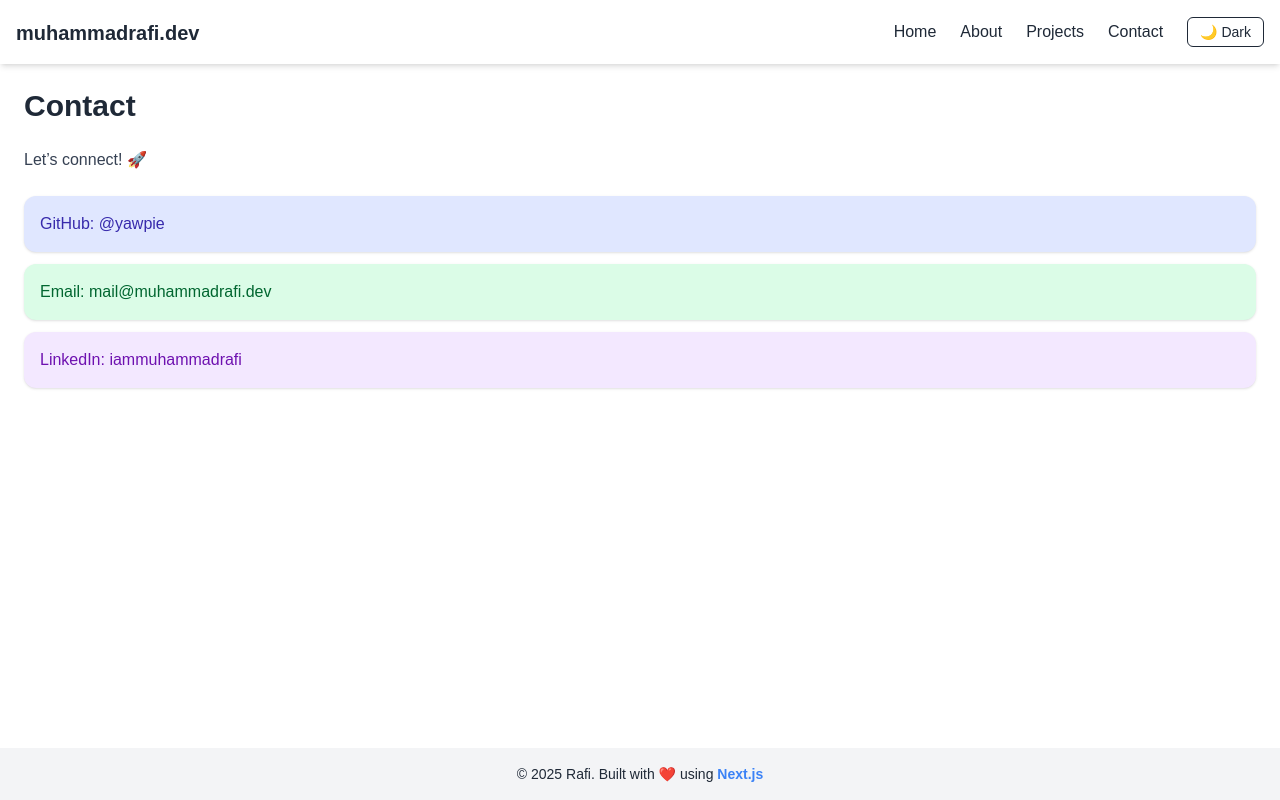
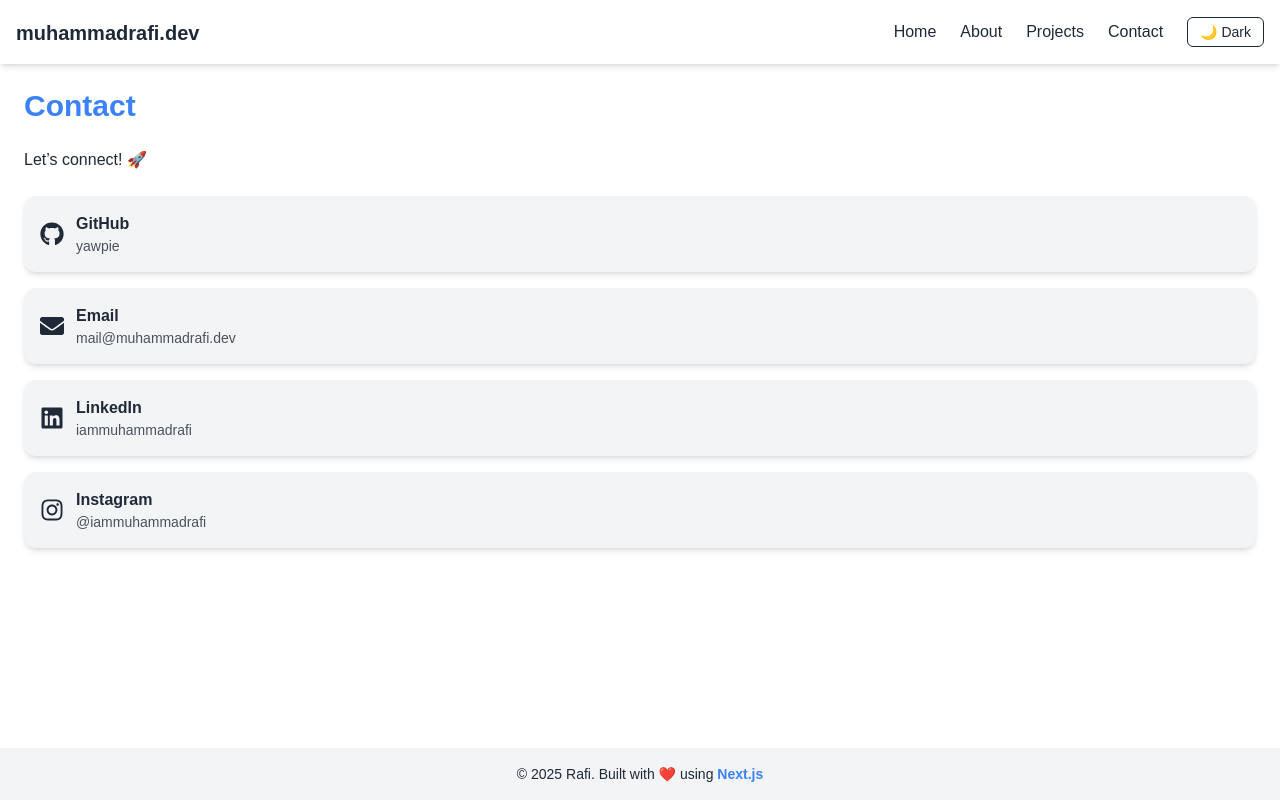
Before and after one commit to yawpie/profile-website, a Next.js app: page /contact in a window 1280 px wide. Built offline with nearby package versions, Linux system fonts and the light colour scheme.

Commit message:
small changes to fix color issue

```diff
--- a/package.json
+++ b/package.json
@@ -12,7 +12,8 @@
     "next": "15.5.0",
     "next-themes": "^0.4.6",
     "react": "19.1.0",
-    "react-dom": "19.1.0"
+    "react-dom": "19.1.0",
+    "react-icons": "^5.5.0"
   },
   "devDependencies": {
     "@tailwindcss/postcss": "^4",
--- a/src/components/Navbar.tsx
+++ b/src/components/Navbar.tsx
@@ -46,7 +46,7 @@ export default function Navbar() {
               onClick={() =>
                 setTheme(resolvedTheme === "dark" ? "light" : "dark")
               }
-              className="px-3 py-1 rounded-md border border-[var(--foreground)] text-[var(--foreground)] text-sm transition-colors duration-500 hover:bg-[var(--foreground)] hover:text-[var(--background)]"
+              className="px-3 py-1 rounded-md border border-[var(--foreground)] text-[var(--foreground)] text-sm hover:bg-[var(--foreground)] hover:text-[var(--background)]"
             >
               {resolvedTheme === "dark" ? "☀️ Light" : "🌙 Dark"}
             </button>
--- /dev/null
+++ b/src/lib/github.ts
@@ -0,0 +1,103 @@
+// // lib/github.ts
+// export async function getPinnedRepos() {
+//   const query = `
+//     {
+//       user(login: "yawpie") {
+//         pinnedItems(first: 6, types: REPOSITORY) {
+//           nodes {
+//             ... on Repository {
+//               name
+//               description
+//               url
+//               stargazerCount
+//               forkCount
+//               primaryLanguage {
+//                 name
+//                 color
+//               }
+//             }
+//           }
+//         }
+//       }
+//     }
+//   `;
+
+//   const res = await fetch("https://api.github.com/graphql", {
+//     method: "POST",
+//     headers: {
+//       Authorization: `Bearer ${process.env.GITHUB_TOKEN}`,
+//       "Content-Type": "application/json",
+//     },
+//     body: JSON.stringify({ query }),
+//     next: { revalidate: 3600 }, // ISR 1 jam
+//   });
+
+//   const data = await res.json();
+//   console.log(data);
+
+//   return data.data.user.pinnedItems.nodes;
+// }
+
+
+// lib/github.ts
+
+export interface Repo {
+  name: string;
+  description: string;
+  url: string;
+  stargazerCount: number;
+  forkCount: number;
+  primaryLanguage?: {
+    name: string;
+    color: string;
+  };
+}
+
+export async function getPinnedRepos(): Promise<Repo[]> {
+  const query = `
+    {
+      user(login: "yawpie") {
+        pinnedItems(first: 6, types: REPOSITORY) {
+          nodes {
+            ... on Repository {
+              name
+              description
+              url
+              stargazerCount
+              forkCount
+              primaryLanguage {
+                name
+                color
+              }
+            }
+          }
+        }
+      }
+    }
+  `;
+
+  const res = await fetch("https://api.github.com/graphql", {
+    method: "POST",
+    headers: {
+      Authorization: `Bearer ${process.env.GITHUB_TOKEN}`,
+      "Content-Type": "application/json",
+    },
+    body: JSON.stringify({ query }),
+    // ✅ Revalidate setiap 1 jam (ISR)
+    next: { revalidate: 3600 },
+  });
+
+  if (!res.ok) {
+    throw new Error(`GitHub API error: ${res.status} ${res.statusText}`);
+  }
+
+  const data = await res.json();
+
+  // Error handling GraphQL
+  if (data.errors) {
+    console.error("GitHub GraphQL Errors:", data.errors);
+    throw new Error("Failed to fetch pinned repositories");
+  }
+
+  return data?.data?.user?.pinnedItems?.nodes ?? [];
+}
--- a/src/pages/contact.tsx
+++ b/src/pages/contact.tsx
@@ -1,51 +1,76 @@
 import { motion } from "framer-motion";
+import { FaGithub, FaEnvelope, FaLinkedin, FaInstagram } from "react-icons/fa";
 
 export default function Contact() {
+  const contacts = [
+    {
+      name: "GitHub",
+      href: "https://github.com/yawpie",
+      text: "yawpie",
+      icon: <FaGithub />,
+      bg: "bg-[var(--secondary)]",
+      textColor: "text-[var(--secondary-foreground)]",
+      hover: "hover:bg-[var(--accent)] hover:text-[var(--accent-foreground)]",
+    },
+    {
+      name: "Email",
+      href: "mailto:mail@muhammadrafi.dev",
+      text: "mail@muhammadrafi.dev",
+      icon: <FaEnvelope />,
+      bg: "bg-[var(--secondary)]",
+      textColor: "text-[var(--secondary-foreground)]",
+      hover: "hover:bg-[var(--accent)] hover:text-[var(--accent-foreground)]",
+    },
+    {
+      name: "LinkedIn",
+      href: "https://www.linkedin.com/in/iammuhammadrafi/",
+      text: "iammuhammadrafi",
+      icon: <FaLinkedin />,
+      bg: "bg-[var(--secondary)]",
+      textColor: "text-[var(--secondary-foreground)]",
+      hover: "hover:bg-[var(--accent)] hover:text-[var(--accent-foreground)]",
+    },
+    {
+      name: "Instagram",
+      href: "https://instagram.com/iammuhammadrafi",
+      text: "@iammuhammadrafi",
+      icon: <FaInstagram />,
+      bg: "bg-[var(--secondary)]",
+      textColor: "text-[var(--secondary-foreground)]",
+      hover: "hover:bg-[var(--accent)] hover:text-[var(--accent-foreground)]",
+    },
+  ];
+
   return (
     <motion.section
       initial={{ y: 30, opacity: 0 }}
       animate={{ y: 0, opacity: 1 }}
       transition={{ duration: 0.6 }}
     >
-      <h2 className="text-3xl font-bold mb-6">Contact</h2>
-      <p className="mb-6 text-gray-700 dark:text-gray-300">
-        Let’s connect! 🚀
-      </p>
+      <h2 className="text-3xl font-bold mb-6 text-[var(--primary)]">Contact</h2>
+      <p className="mb-6">Let’s connect! 🚀</p>
 
-      <div className="space-y-3">
-        <a
-          href="https://github.com/yawpie"
-          target="_blank"
-          rel="noopener noreferrer"
-          className="block p-4 rounded-xl shadow hover:shadow-md transition
-                     bg-indigo-100 dark:bg-indigo-900
-                     text-indigo-800 dark:text-indigo-200
-                     hover:bg-indigo-200 dark:hover:bg-indigo-800"
-        >
-          GitHub: @yawpie
-        </a>
-
-        <a
-          href="mailto:mail@muhammadrafi.dev"
-          className="block p-4 rounded-xl shadow hover:shadow-md transition
-                     bg-green-100 dark:bg-green-900
-                     text-green-800 dark:text-green-200
-                     hover:bg-green-200 dark:hover:bg-green-800"
-        >
-          Email: mail@muhammadrafi.dev
-        </a>
-
-        <a
-          href="https://www.linkedin.com/in/iammuhammadrafi/"
-          target="_blank"
-          rel="noopener noreferrer"
-          className="block p-4 rounded-xl shadow hover:shadow-md transition
-                     bg-purple-100 dark:bg-purple-900
-                     text-purple-800 dark:text-purple-200
-                     hover:bg-purple-200 dark:hover:bg-purple-800"
-        >
-          LinkedIn: iammuhammadrafi
-        </a>
+      <div className="space-y-4">
+        {contacts.map((c, i) => (
+          <motion.a
+            key={c.name}
+            href={c.href}
+            target={c.href.startsWith("http") ? "_blank" : undefined}
+            rel="noopener noreferrer"
+            className={`flex items-center gap-3 p-4 rounded-xl shadow-md transition-colors duration-300 ${c.bg} ${c.textColor} ${c.hover}`}
+            initial={{ opacity: 0, y: 20 }}
+            animate={{ opacity: 1, y: 0 }}
+            transition={{ duration: 0.3 }}
+            whileHover={{ scale: 1.05, y: -3 }}
+            whileTap={{ scale: 0.98 }}
+          >
+            <span className="text-2xl">{c.icon}</span>
+            <div>
+              <p className="font-semibold">{c.name}</p>
+              <p className="text-sm opacity-80">{c.text}</p>
+            </div>
+          </motion.a>
+        ))}
       </div>
     </motion.section>
   );
--- /dev/null
+++ b/src/pages/projects/index.tsx
@@ -0,0 +1,68 @@
+import { getPinnedRepos } from "@/lib/github";
+import { motion } from "framer-motion";
+
+export default function ProjectsPage({ repos }: { repos: any[] }) {
+  return (
+    <motion.main
+      className="min-h-screen p-8"
+      initial={{ opacity: 0, x: -50 }}
+      animate={{ opacity: 1, x: 0 }}
+      transition={{ duration: 0.6 }}
+    >
+      <h1 className="text-4xl font-bold mb-8 text-[var(--primary)]">
+        My Projects
+      </h1>
+
+      <div className="grid gap-6 md:grid-cols-2 lg:grid-cols-3">
+        {repos.map((repo, i) => (
+          <motion.a
+            key={repo.name}
+            href={repo.url}
+            target="_blank"
+            rel="noreferrer"
+            className="
+              group
+              p-6
+              rounded-xl
+              shadow-md
+              bg-[var(--secondary)]
+              hover:bg-[var(--accent)]
+              text-[var(--secondary-foreground)]
+              hover:text-[var(--accent-foreground)]
+              transition-colors duration-500
+            "
+            whileHover={{ scale: 1.05, y: -4 }}
+            whileTap={{ scale: 0.98 }}
+            initial={{ opacity: 0, y: 30 }}
+            animate={{ opacity: 1, y: 0 }}
+            transition={{ duration: 0.3 }} // animasi berantai
+          >
+            <h2 className="text-xl font-semibold mb-2 group-hover:text-[var(--primary-foreground)] transition-colors">
+              {repo.name}
+            </h2>
+            <p className="mb-3">{repo.description}</p>
+            <div className="flex items-center gap-4 text-sm">
+              <span>⭐ {repo.stargazerCount}</span>
+              <span>🍴 {repo.forkCount}</span>
+              {repo.primaryLanguage && (
+                <span className="flex items-center gap-1">
+                  <span
+                    className="w-3 h-3 rounded-full"
+                    style={{ backgroundColor: repo.primaryLanguage.color }}
+                  />
+                  {repo.primaryLanguage.name}
+                </span>
+              )}
+            </div>
+          </motion.a>
+        ))}
+      </div>
+    </motion.main>
+  );
+}
+
+// ✅ SSR (sisi server)
+export async function getServerSideProps() {
+  const repos = await getPinnedRepos();
+  return { props: { repos } };
+}
```
Also changed, not shown: src/styles/globals.css (+9 -5 lines), src/pages/projects/projects.tsx (renamed from src/pages/projects.tsx), 1 other file (tests, documents, lock files or other folders).
